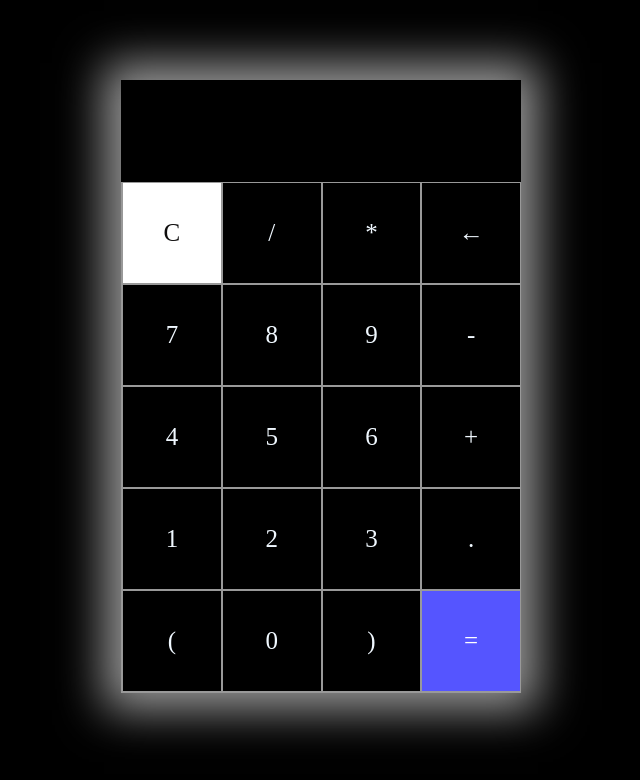
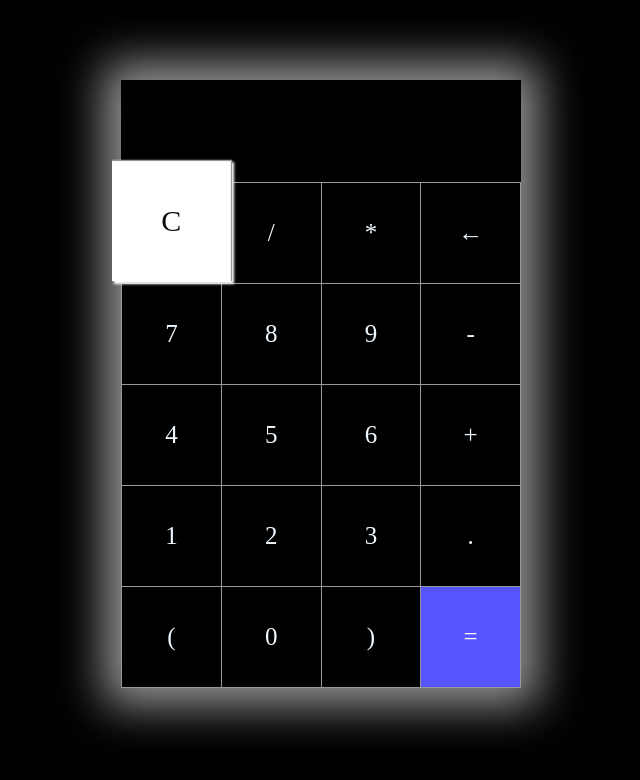
Before and after one commit to micheale2021/Calculator, a plain HTML site: page index.html in a window 1280 px wide. In both pictures the pointer is over the element 490 px from the left and 233 px from the top of the page. Shown: the whole page, without its empty margins (319-959 px from the left). Drawn offline with Linux system fonts and the light colour scheme.

Commit message:
modify css

```diff
--- a/css/style.css
+++ b/css/style.css
@@ -24,13 +24,15 @@ body{
     grid-template-columns: 1fr 1fr 1fr 1fr;
 }
 
+
+
 .buttons > div {
     border-top: 1px solid #999;
     border-right: 1px solid #999;
 }
 
 .button {
-    border: 0.5px solid #999;
+    /*border: 0.5px solid #999;*/
     line-height: 100px;
     text-align: center;
     font-size: 25px;
@@ -47,4 +49,7 @@ body{
     background-color: #fff;
     color: rgb(14, 13, 13);
     transition: 0.5s ease-in-out;
+	/*transform: skewX(10deg);*/
+    transform:scale(1.2)translateY(-10px);
+	box-shadow: 2px 2px 2px white;
 }
```
